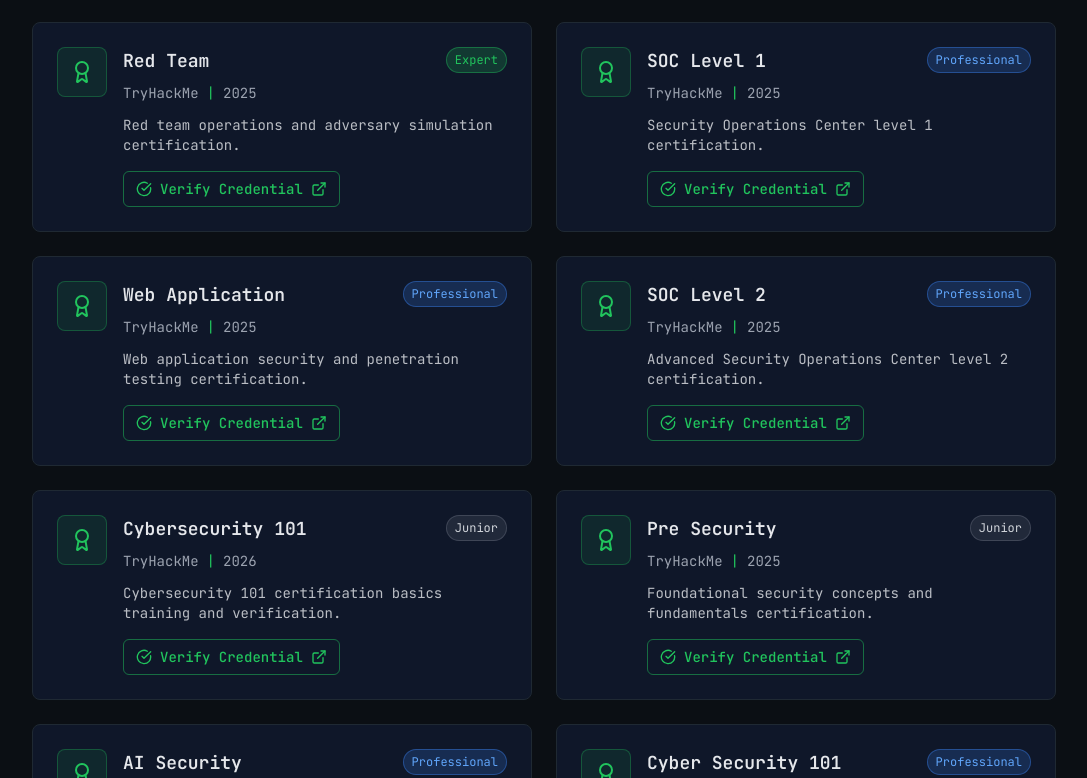
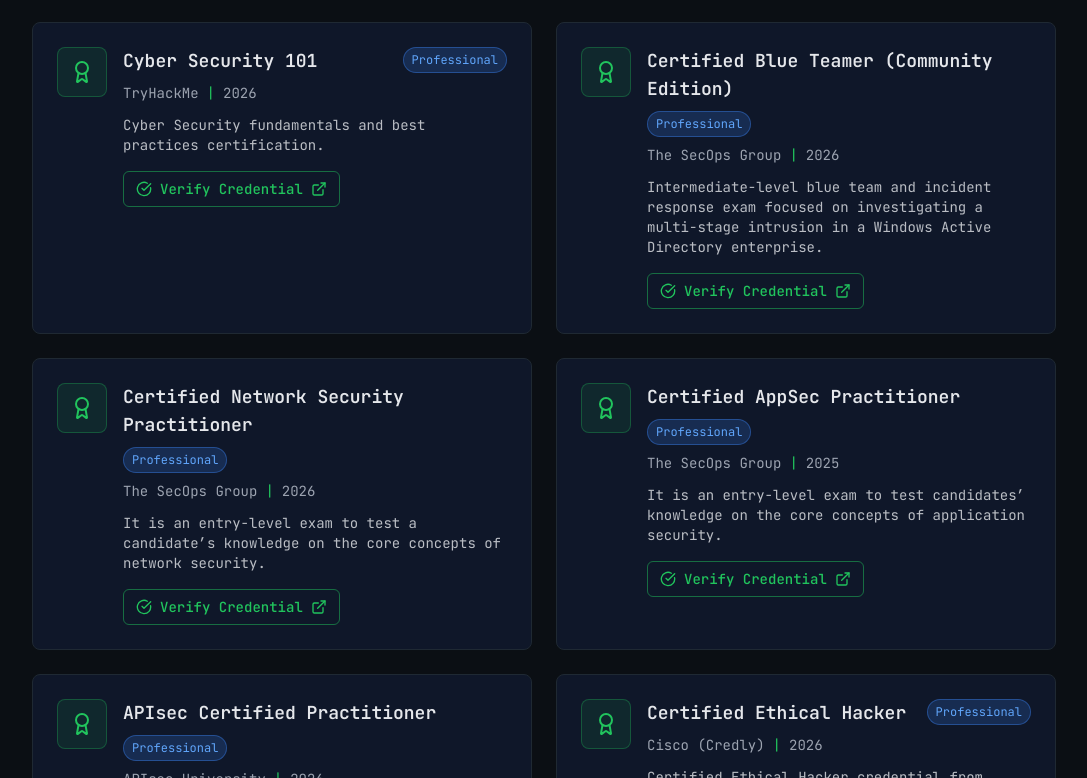
Before and after one commit to masum-billah14/portfolio1419, a React (Vite) app: page /certifications in a window 1280 px wide. Shown: the part 1662-2440 px from the top of the page, without its empty margins (96-1183 px from the left). Built offline with nearby package versions, Linux system fonts and the light colour scheme.

Commit message:
Update certifications

```diff
--- a/src/pages/Certifications.tsx
+++ b/src/pages/Certifications.tsx
@@ -99,62 +99,6 @@
     level: "Expert",
     description: "Certified Red Team Specialist professional credential.",
     verifyUrl: "https://www.credential.net/ae79d7ff-cbce-4111-a1e5-d6a82f1a1169#acc.5WhEyvS4",
-  },
-  {
-    name: "Red Team",
-    organization: "TryHackMe",
-    year: "2025",
-    level: "Expert",
-    description: "Red team operations and adversary simulation certification.",
-    verifyUrl: "https://tryhackme-certificates.s3-eu-west-1.amazonaws.com/THM-5VSJLJYHCP.pdf",
-  },
-  {
-    name: "SOC Level 1",
-    organization: "TryHackMe",
-    year: "2025",
-    level: "Professional",
-    description: "Security Operations Center level 1 certification.",
-    verifyUrl: "https://tryhackme-certificates.s3-eu-west-1.amazonaws.com/THM-8MXAZNSCZQ.pdf",
-  },
-  {
-    name: "Web Application",
-    organization: "TryHackMe",
-    year: "2025",
-    level: "Professional",
-    description: "Web application security and penetration testing certification.",
-    verifyUrl: "https://tryhackme-certificates.s3-eu-west-1.amazonaws.com/THM-ZOGHHSA5S0.pdf",
-  },
-  {
-    name: "SOC Level 2",
-    organization: "TryHackMe",
-    year: "2025",
-    level: "Professional",
-    description: "Advanced Security Operations Center level 2 certification.",
-    verifyUrl: "https://tryhackme-certificates.s3-eu-west-1.amazonaws.com/THM-NHIRH03KPF.pdf",
-  },
-  {
-    name: "Cybersecurity 101",
-    organization: "TryHackMe",
-    year: "2026",
-    level: "Junior",
-    description: "Cybersecurity 101 certification basics training and verification.",
-    verifyUrl: "https://tryhackme-certificates.s3-eu-west-1.amazonaws.com/THM-OB0F8CIZF6.pdf",
-  },
-  {
-    name: "Pre Security",
-    organization: "TryHackMe",
-    year: "2025",
-    level: "Junior",
-    description: "Foundational security concepts and fundamentals certification.",
-    verifyUrl: "https://tryhackme-certificates.s3-eu-west-1.amazonaws.com/THM-5Y7KHOLPH6.pdf",
-  },
-  {
-    name: "AI Security",
-    organization: "TryHackMe",
-    year: "2026",
-    level: "Professional",
-    description: "Artificial intelligence and machine learning security certification.",
-    verifyUrl: "https://tryhackme.com/certificate/THM-FPXYXWZL8C",
   },
   {
     name: "Cyber Security 101",
```
